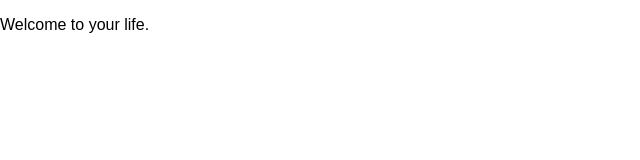
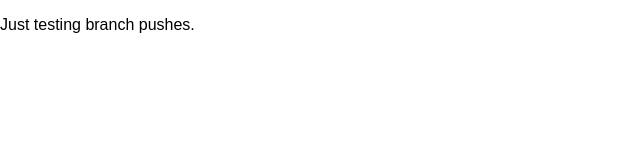
Before and after one commit to Rodneyfowlkes/resturant-group-project, a website with bundled scripts: page app/index.html in a window 1280 px wide. Shown: the full height of the page, 0-640 px from the left. Built offline with nearby package versions, Linux system fonts and the light colour scheme; files whose address does not match are found by name.

Commit message:
Added jquery and testing branch pushing

```diff
--- a/app/index.html
+++ b/app/index.html
@@ -9,7 +9,7 @@
   </head>
   <body>
     <div class="container">
-      <p>Welcome to your life.</p>
+      <p>Just testing branch pushes.</p>
     </div>
     <script src="js/bundle.js"></script>
   </body>
--- a/package.json
+++ b/package.json
@@ -38,5 +38,8 @@
     "sass-module-importer": "1.2.1",
     "vinyl-buffer": "^1.0.0",
     "vinyl-source-stream": "^1.1.0"
+  },
+  "dependencies": {
+    "jquery": "^3.0.0"
   }
 }
```
